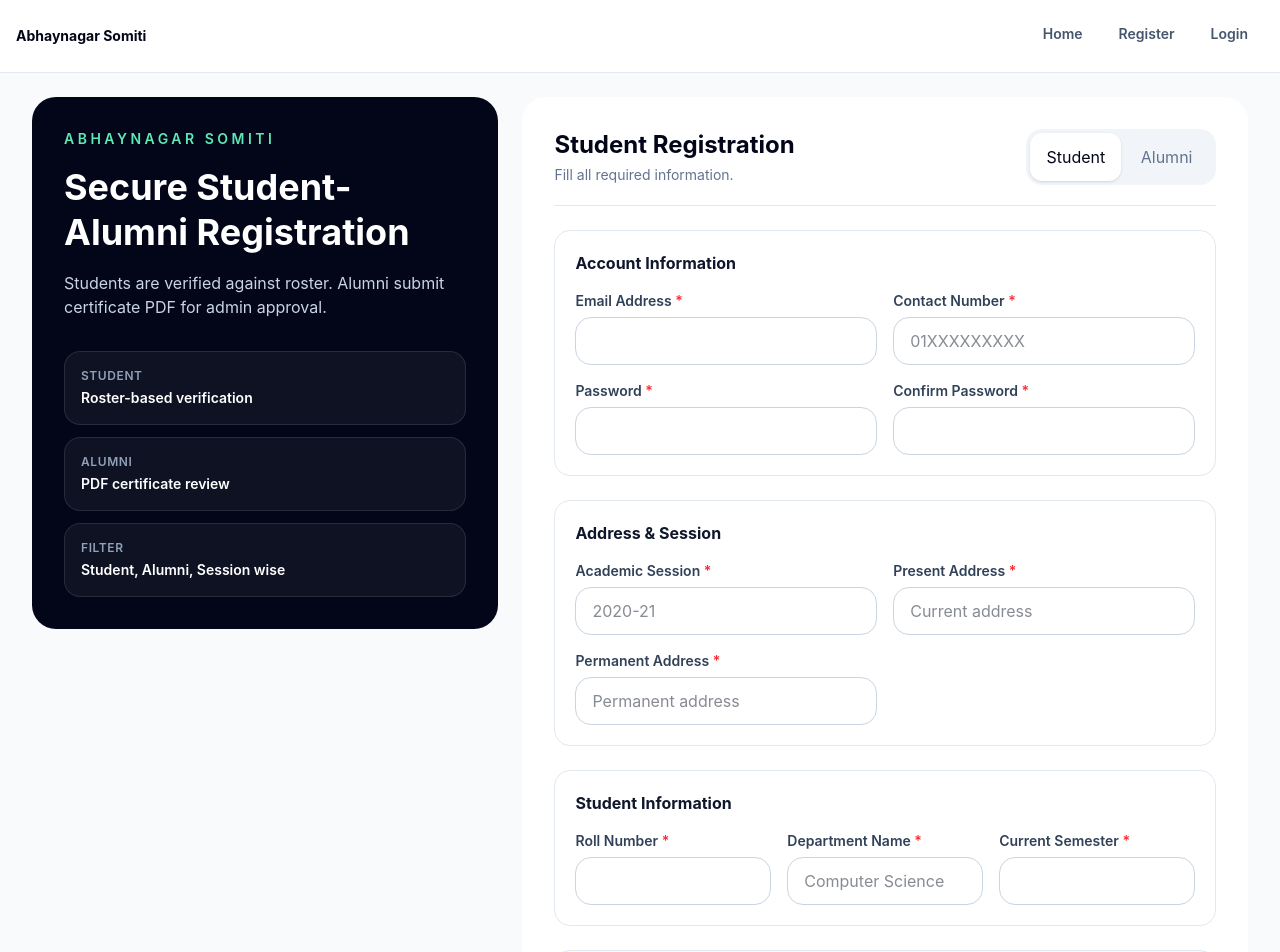
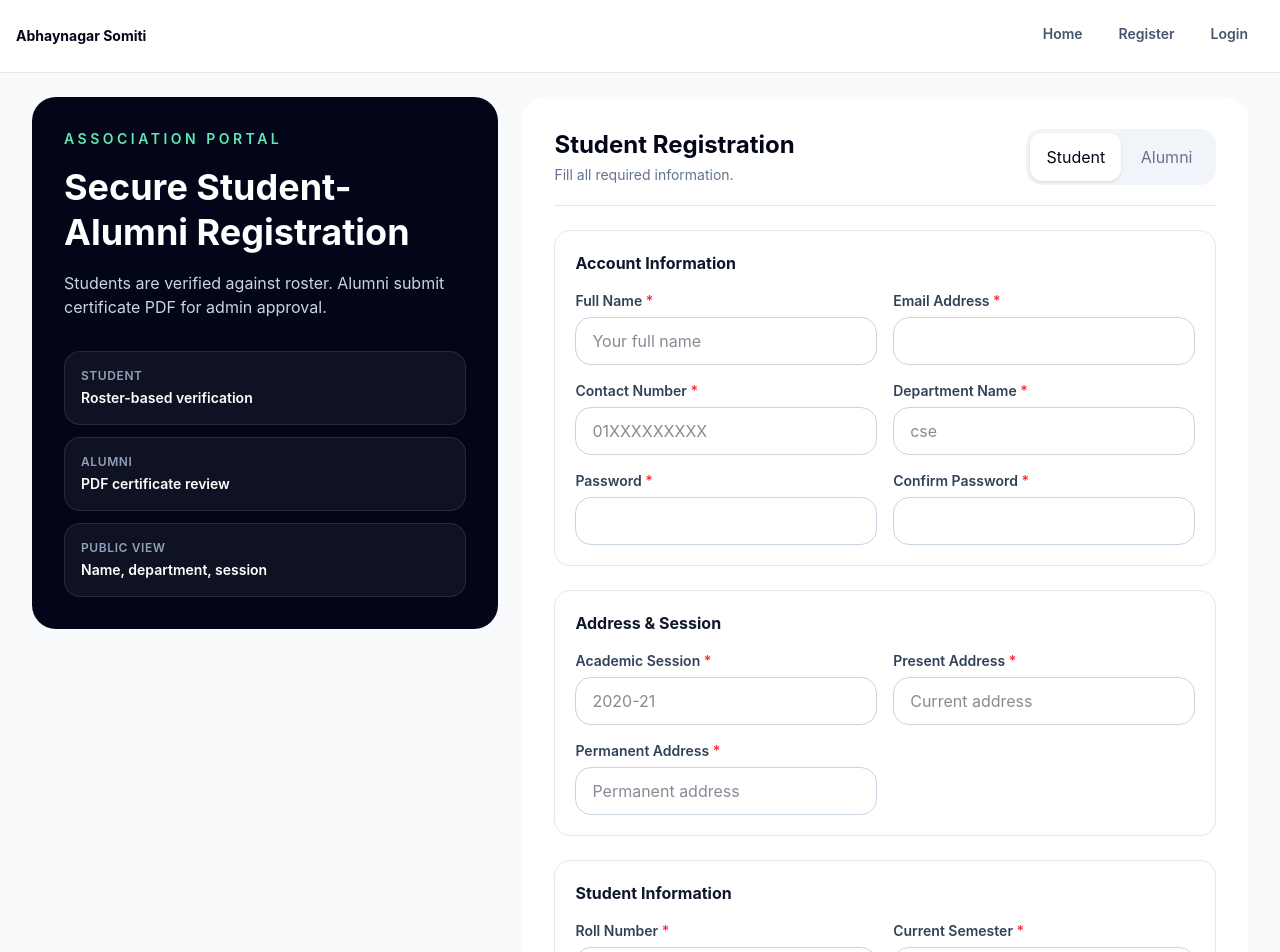
Before and after one commit to rahat1517/AbhaynagarSomiti, a React (Vite) app: page /register in a window 1280 px wide. Shown: the top 952 px of the page. Built offline with nearby package versions, Linux system fonts and the light colour scheme; no server answers.

Commit message:
Add full name and alumni department to registration

```diff
--- a/src/pages/RegistrationPage.jsx
+++ b/src/pages/RegistrationPage.jsx
@@ -3,6 +3,8 @@ import { registerAssociationUser } from '../services/registrationService';
 
 const initialForm = {
   role: 'student',
+
+  fullName: '',
   email: '',
   password: '',
   confirmPassword: '',
@@ -51,6 +53,7 @@ export default function RegistrationPage() {
     setForm((current) => ({
       ...initialForm,
       role: nextRole,
+      fullName: current.fullName,
       email: current.email,
       password: current.password,
       confirmPassword: current.confirmPassword,
@@ -59,6 +62,7 @@ export default function RegistrationPage() {
       academicSession: current.academicSession,
       presentAddress: current.presentAddress,
       permanentAddress: current.permanentAddress,
+      departmentName: current.departmentName,
     }));
   }
 
@@ -92,7 +96,8 @@ export default function RegistrationPage() {
       <section className="mx-auto grid max-w-7xl grid-cols-1 gap-6 lg:grid-cols-[0.9fr_1.4fr] lg:items-start">
         <aside className="rounded-3xl bg-slate-950 p-6 text-white shadow-soft md:p-8 lg:sticky lg:top-8">
           <p className="text-sm font-semibold uppercase tracking-[0.25em] text-emerald-300">
-            Abhaynagar Somiti          </p>
+            Association Portal
+          </p>
 
           <h1 className="mt-4 text-3xl font-bold leading-tight md:text-4xl">
             Secure Student-Alumni Registration
@@ -106,7 +111,7 @@ export default function RegistrationPage() {
           <div className="mt-8 grid grid-cols-1 gap-3">
             <InfoCard label="Student" value="Roster-based verification" />
             <InfoCard label="Alumni" value="PDF certificate review" />
-            <InfoCard label="Filter" value="Student, Alumni, Session wise" />
+            <InfoCard label="Public View" value="Name, department, session" />
           </div>
         </aside>
 
@@ -154,6 +159,15 @@ export default function RegistrationPage() {
             <FormSection title="Account Information">
               <div className="grid grid-cols-1 gap-4 md:grid-cols-2">
                 <TextInput
+                  label="Full Name"
+                  name="fullName"
+                  value={form.fullName}
+                  onChange={updateField}
+                  placeholder="Your full name"
+                  required
+                />
+
+                <TextInput
                   label="Email Address"
                   name="email"
                   type="email"
@@ -169,6 +183,15 @@ export default function RegistrationPage() {
                   value={form.contactNumber}
                   onChange={updateField}
                   placeholder="01XXXXXXXXX"
+                  required
+                />
+
+                <TextInput
+                  label="Department Name"
+                  name="departmentName"
+                  value={form.departmentName}
+                  onChange={updateField}
+                  placeholder="cse"
                   required
                 />
 
@@ -225,21 +248,12 @@ export default function RegistrationPage() {
 
             {isStudent ? (
               <FormSection title="Student Information">
-                <div className="grid grid-cols-1 gap-4 md:grid-cols-3">
+                <div className="grid grid-cols-1 gap-4 md:grid-cols-2">
                   <TextInput
                     label="Roll Number"
                     name="rollNumber"
                     value={form.rollNumber}
                     onChange={updateField}
-                    required
-                  />
-
-                  <TextInput
-                    label="Department Name"
-                    name="departmentName"
-                    value={form.departmentName}
-                    onChange={updateField}
-                    placeholder="Computer Science"
                     required
                   />
 
--- a/src/services/registrationService.js
+++ b/src/services/registrationService.js
@@ -14,6 +14,10 @@ function normalizeEmail(email) {
 }
 
 function validateCommonFields(form) {
+  if (!form.fullName) {
+    throw new Error('Full name is required.');
+  }
+
   if (!form.email || !form.password || !form.confirmPassword) {
     throw new Error('Email, password, and confirm password are required.');
   }
@@ -70,6 +74,10 @@ function validateStudentFields(form) {
 function validateAlumniFields(form) {
   if (!form.registrationNo) {
     throw new Error('Registration number is required.');
+  }
+
+  if (!form.departmentName) {
+    throw new Error('Department name is required.');
   }
 
   if (!form.batch) {
@@ -152,6 +160,7 @@ export async function registerAssociationUser(form) {
   if (form.role === 'student') {
     const { error } = await supabase.rpc('create_student_registration', {
       p_email: email,
+      p_full_name: form.fullName,
       p_roll_number: form.rollNumber,
       p_department_name: form.departmentName,
       p_current_semester: Number(form.currentSemester),
@@ -181,12 +190,13 @@ export async function registerAssociationUser(form) {
       message:
         verificationResult?.verified === true
           ? 'Student registration completed and verified successfully.'
-          : 'Registration submitted, but roster verification failed. Admin review may be required.',
+          : 'Registration submitted, but roster verification failed. Request sent to admin for manual review.',
     };
   }
 
   const { error } = await supabase.rpc('create_alumni_registration', {
     p_email: email,
+    p_full_name: form.fullName,
     p_registration_no: form.registrationNo,
     p_graduation_year: Number(form.graduationYear),
     p_batch: form.batch,
@@ -198,6 +208,7 @@ export async function registerAssociationUser(form) {
     p_academic_session: form.academicSession,
     p_present_address: form.presentAddress,
     p_permanent_address: form.permanentAddress,
+    p_department_name: form.departmentName,
   });
 
   if (error) {
```
